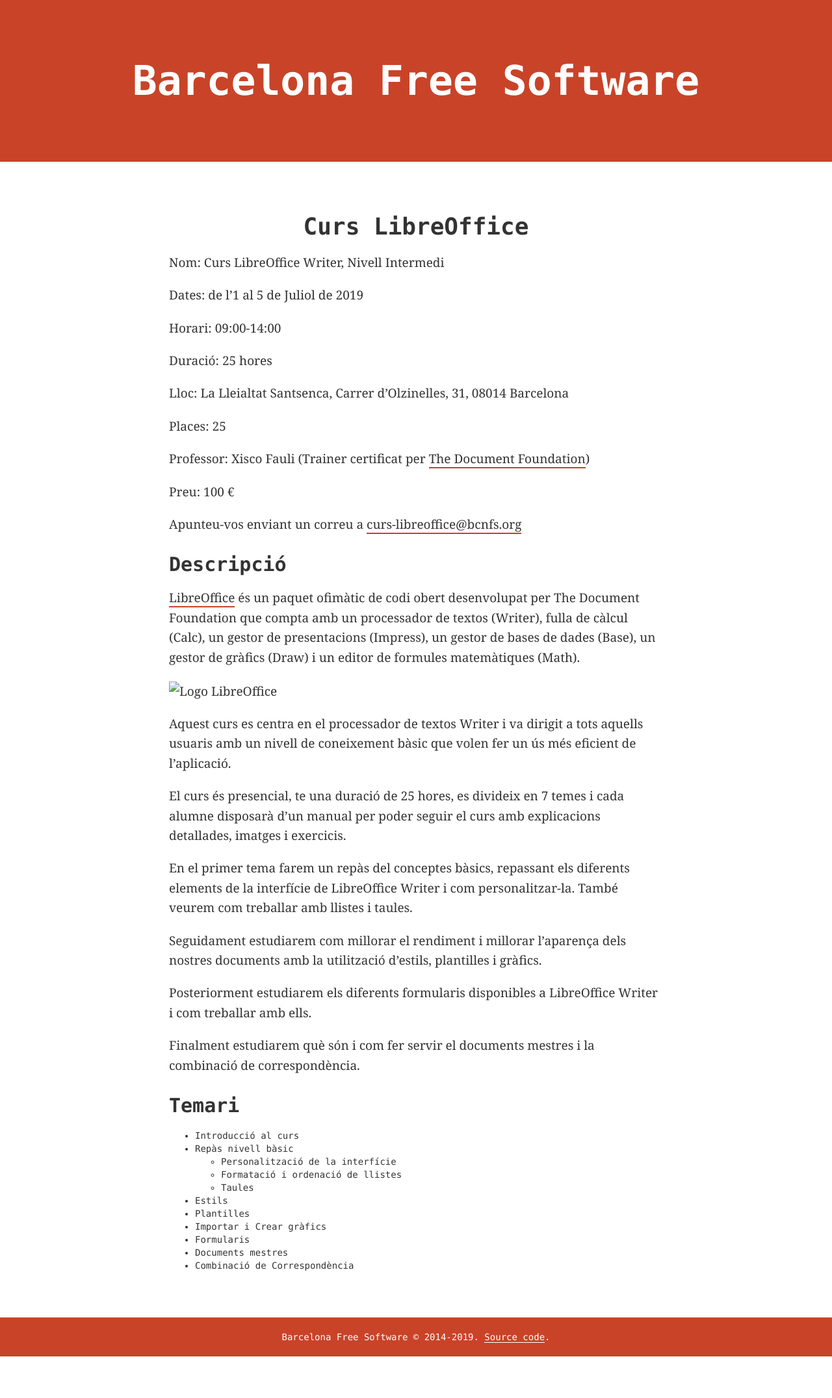
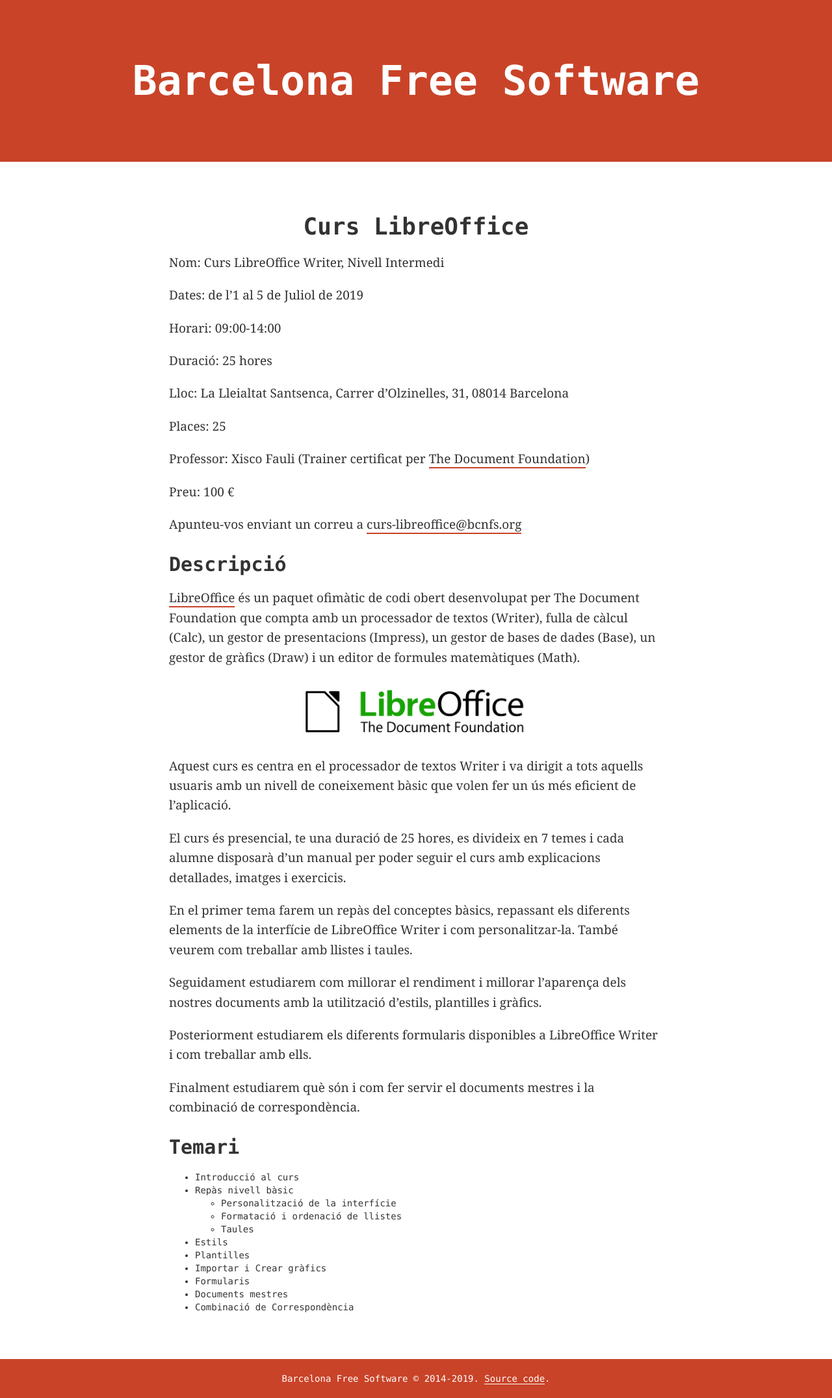
Before and after one commit to bcnfs/bcnfs.github.io, a Jekyll site: the page built from curs-libreoffice.md, in a window 1280 px wide. Shown: the whole page at 65% size. Built offline with Jekyll 4.4.1, drawn with Linux system fonts in a browser that asks for light colours; some web fonts are replaced; before the commit the page ends 2088 px from its top, so only the background shows below that.

Commit message:
layouting del curs

```diff
--- a/curs-libreoffice.md
+++ b/curs-libreoffice.md
@@ -26,7 +26,9 @@
 
 [LibreOffice](https://libreoffice.org) és un paquet ofimàtic de codi obert desenvolupat per The Document Foundation que compta amb un processador de textos (Writer), fulla de càlcul (Calc), un gestor de presentacions (Impress), un gestor de bases de dades (Base), un gestor de gràfics (Draw) i un editor de formules matemàtiques (Math).
 
-![Logo LibreOffice](images/logo-curs-libreoffice.png)
+<p align="center">
+  <img src="/images/logo-curs-libreoffice.png" width="50%" title="Logo LibreOffice">
+</p>
 
 Aquest curs es centra en el processador de textos Writer i va dirigit a tots aquells usuaris amb un nivell de coneixement bàsic que volen fer un ús més eficient de l’aplicació.
 
```
